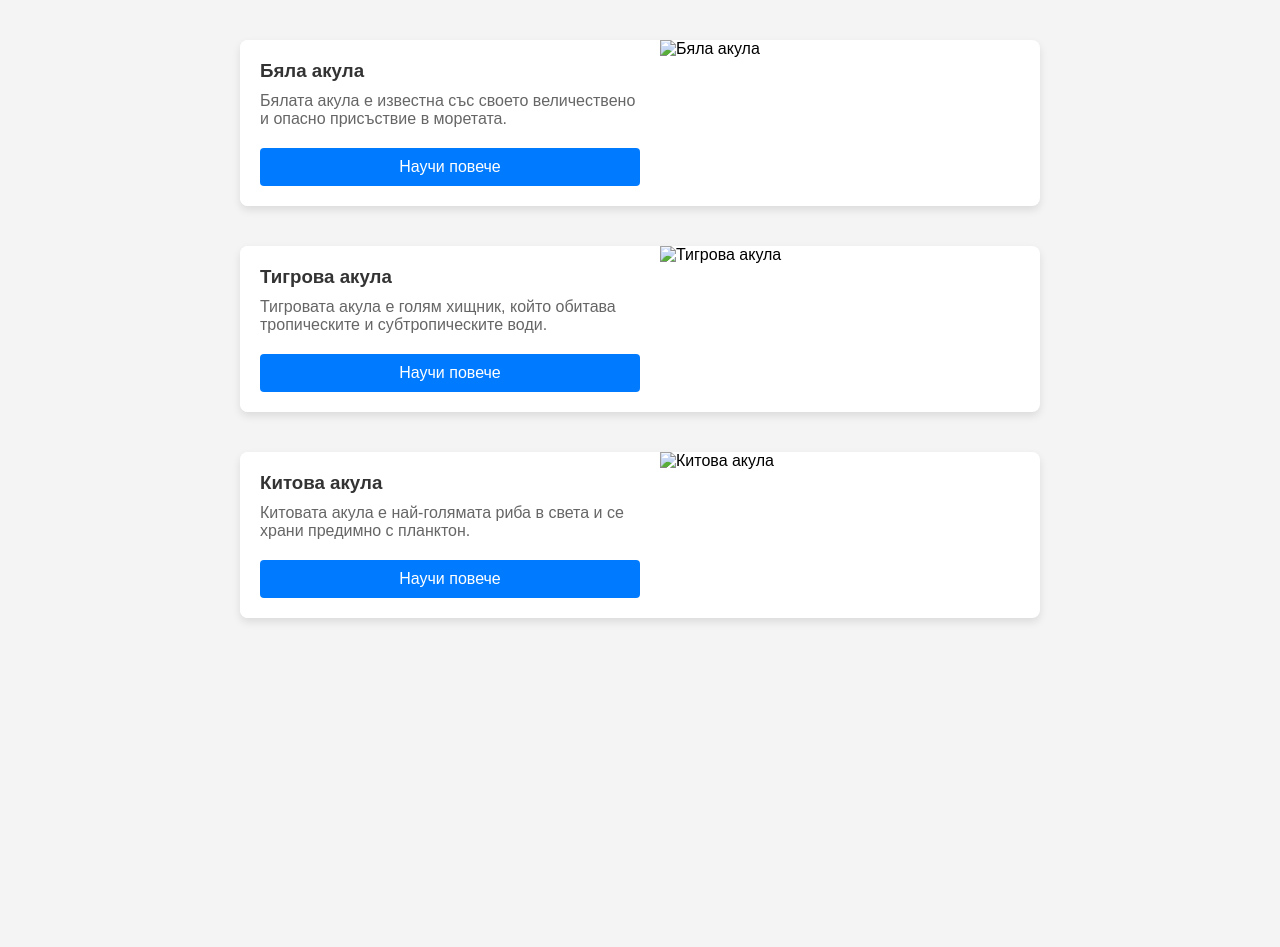
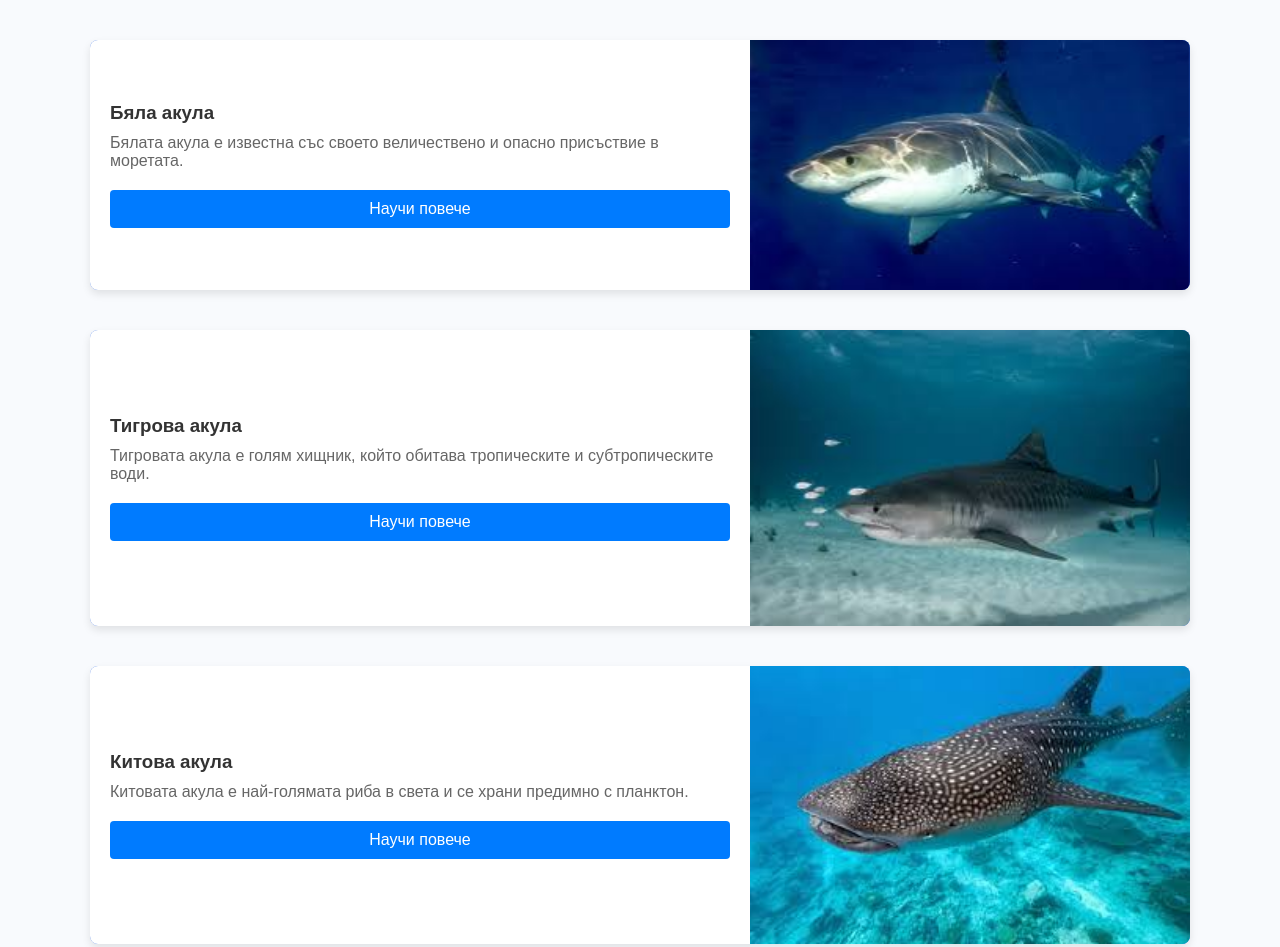
Before and after one commit to GabyYaneva/Project_website, a plain HTML site: page vidove_main.html in a window 1280 px wide. Shown: the top 947 px of the page. Before the commit the page ends 800 px from the top, so only its background shows below. Drawn offline with Linux system fonts and the light colour scheme.

Commit message:
komit predi kraj

```diff
--- a/style_vidove.css
+++ b/style_vidove.css
@@ -2,25 +2,25 @@ body {
     font-family: Arial, sans-serif;
     margin: 0;
     padding: 0;
-    background-color: #f4f4f4;
+    background-color: #f8fafd;
 }
 
 .main {
     display: flex;
-    flex-direction: column;
+    flex-direction:column;
     align-items: center;
     padding: 20px;
 }
 
 .content {
     width: 100%;
-    max-width: 800px;
+    max-width: 1100px;
     margin: 20px 0;
 }
 
 .shark_card {
     display: flex;
-    background-color: white;
+    background-color: rgb(64, 119, 231);
     box-shadow: 0 4px 8px rgba(0, 0, 0, 0.1);
     border-radius: 8px;
     overflow: hidden;
@@ -60,11 +60,17 @@ body {
 }
 
 .shark_image {
-    flex: 1;
+    width: 40%;  /* Определената ширина */
+  height: 100% /* Определената височина */
+  overflow: hidden; /* Скриване на излишъка */
+  position::content;
 }
 
 .shark_image img {
-    width: 100%;
-    height: auto;
-    display: block;
+    width: 100%; /* Ширината на изображението се адаптира към контейнера */
+    height: 100%; /* Височината на изображението се адаптира към контейнера */
+    object-fit: cover; /* Изображението запълва контейнера, като запазва пропорциите */
+    position:sticky;
+    top: 0;
+    left: 0;
 }
--- a/vidove_main.html
+++ b/vidove_main.html
@@ -13,10 +13,10 @@
                 <div class="shark_info">
                     <h3>Бяла акула</h3>
                     <p>Бялата акула е известна със своето величествено и опасно присъствие в моретата.</p>
-                    <a href="white_shark.html" class="main_btn species_link">Научи повече</a>
+                    <a href="https://en.wikipedia.org/wiki/Great_white_shark" class="main_btn species_link">Научи повече</a>
                 </div>
                 <div class="shark_image">
-                    <img src="p1.jpg" alt="Бяла акула">
+                    <img src="images/ws.jpg" alt="Бяла акула">
                 </div>
             </div>
         </div>
@@ -25,10 +25,10 @@
                 <div class="shark_info">
                     <h3>Тигрова акула</h3>
                     <p>Тигровата акула е голям хищник, който обитава тропическите и субтропическите води.</p>
-                    <a href="tiger_shark.html" class="main_btn species_link">Научи повече</a>
+                    <a href="/" class="main_btn species_link">Научи повече</a>
                 </div>
                 <div class="shark_image">
-                    <img src="s3.jpg" alt="Тигрова акула">
+                    <img src="images/ts.jpg" alt="Тигрова акула">
                 </div>
             </div>
         </div>
@@ -37,10 +37,10 @@
                 <div class="shark_info">
                     <h3>Китова акула</h3>
                     <p>Китовата акула е най-голямата риба в света и се храни предимно с планктон.</p>
-                    <a href="whale_shark.html" class="main_btn species_link">Научи повече</a>
+                    <a href="/" class="main_btn species_link">Научи повече</a>
                 </div>
                 <div class="shark_image">
-                    <img src="s3.jpg" alt="Китова акула">
+                    <img src="images/whs.jpg" alt="Китова акула">
                 </div>
             </div>
         </div>
```
Also changed, not shown: index.html (+7 -7 lines), style.css (+19 -26 lines), images/p1.jpg (deleted), images/s3.jpg (deleted), images/ts.jpg (added), images/whs.jpg (added), images/ws.jpg (added).
